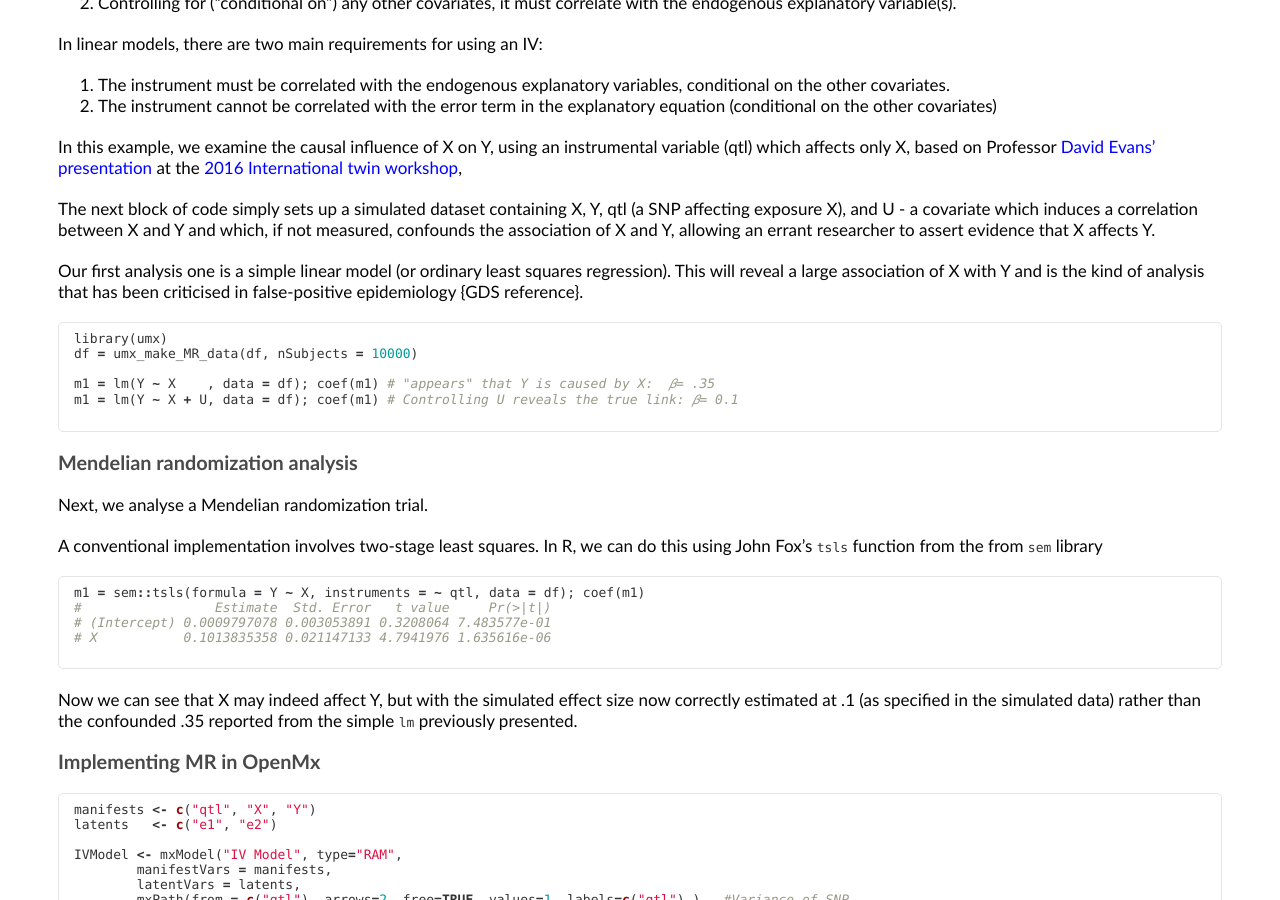
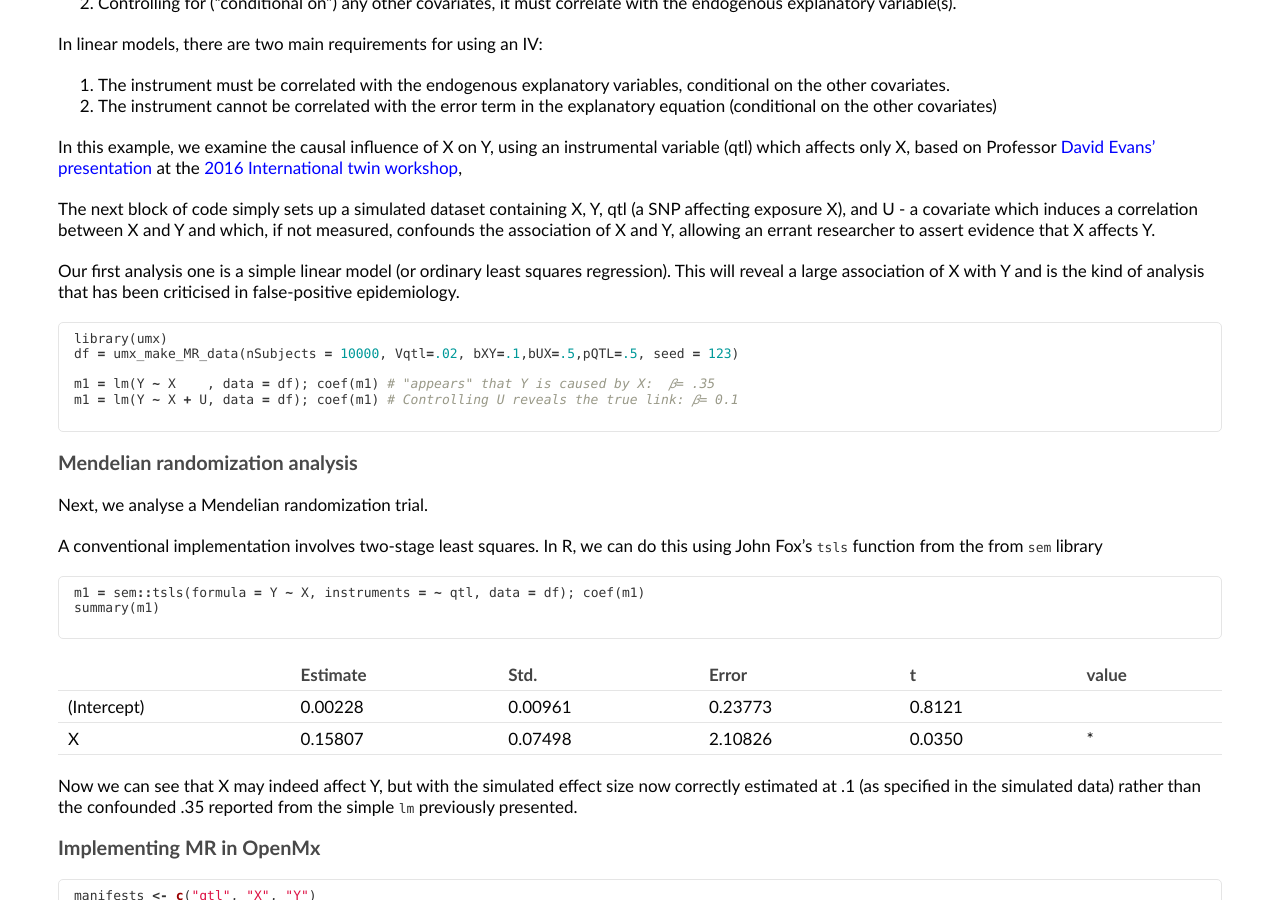
Before and after one commit to tbates/tbates.github.io, a Jekyll site: the page built from _posts/1970-09-13-models-IV.markdown, in a window 1280 px wide and 900 px high, scrolled down 1173 px. Built offline with Jekyll 4.4.1, drawn with Linux system fonts in a browser that asks for light colours.

Commit message:
fix examples

````diff
--- a/_posts/1970-09-13-models-IV.markdown
+++ b/_posts/1970-09-13-models-IV.markdown
@@ -42,11 +42,11 @@ In this example, we examine the causal influence of X on Y, using an instrumenta
 
 The next block of code simply sets up a simulated dataset containing X, Y, qtl (a SNP affecting exposure X), and U - a covariate which induces a correlation between X and Y and which, if not measured, confounds the association of X and Y, allowing an errant researcher to assert evidence that X affects Y.
 
-Our first analysis one is a simple linear model (or ordinary least squares regression). This will reveal a large association of X with Y and is the kind of analysis that has been criticised in false-positive epidemiology {GDS reference}.
+Our first analysis one is a simple linear model (or ordinary least squares regression). This will reveal a large association of X with Y and is the kind of analysis that has been criticised in false-positive epidemiology.
 
 ```r
 library(umx)
-df = umx_make_MR_data(df, nSubjects = 10000)
+df = umx_make_MR_data(nSubjects = 10000, Vqtl=.02, bXY=.1,bUX=.5,pQTL=.5, seed = 123)
 
 m1 = lm(Y ~ X    , data = df); coef(m1) # "appears" that Y is caused by X:  𝛽= .35
 m1 = lm(Y ~ X + U, data = df); coef(m1) # Controlling U reveals the true link: 𝛽= 0.1
@@ -61,11 +61,15 @@ A conventional implementation involves two-stage least squares. In R, we can do
 
 ```r
 m1 = sem::tsls(formula = Y ~ X, instruments = ~ qtl, data = df); coef(m1)
-#                 Estimate  Std. Error   t value     Pr(>|t|)
-# (Intercept) 0.0009797078 0.003053891 0.3208064 7.483577e-01
-# X           0.1013835358 0.021147133 4.7941976 1.635616e-06
+summary(m1)
 
 ```
+
+|             | Estimate | Std.    | Error   | t      | value |
+|:------------|:---------|:--------|:--------|:-------|:------|
+| (Intercept) | 0.00228  | 0.00961 | 0.23773 | 0.8121 |       |
+| X           | 0.15807  | 0.07498 | 2.10826 | 0.0350 | *     |
+
 
 Now we can see that X may indeed affect Y, but with the simulated effect size now correctly estimated at .1 (as specified in the simulated data) rather than the confounded .35 reported from the simple `lm` previously presented.
 
````
